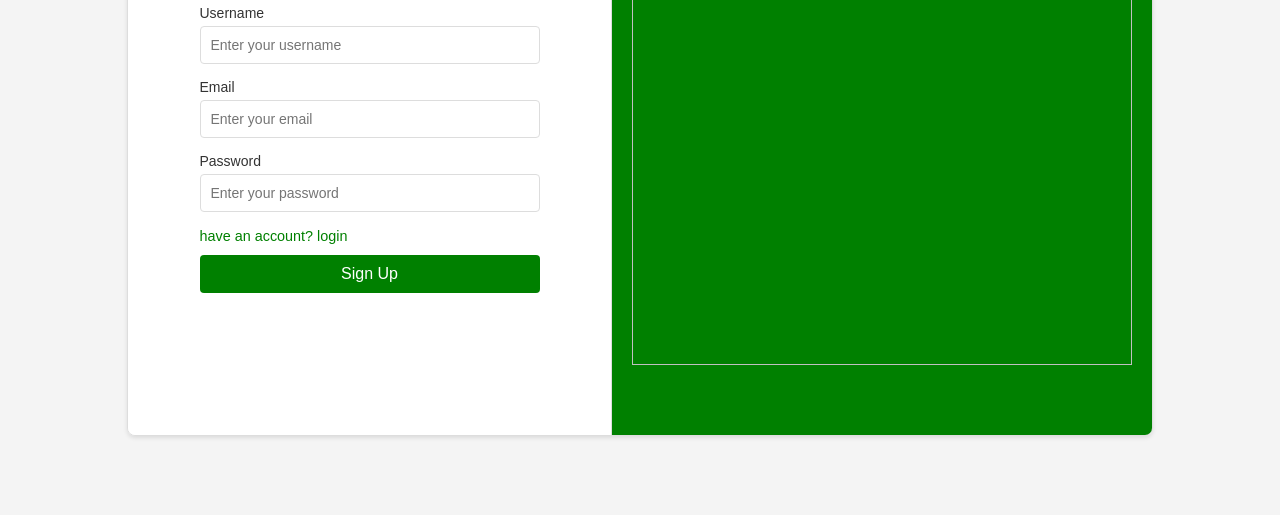
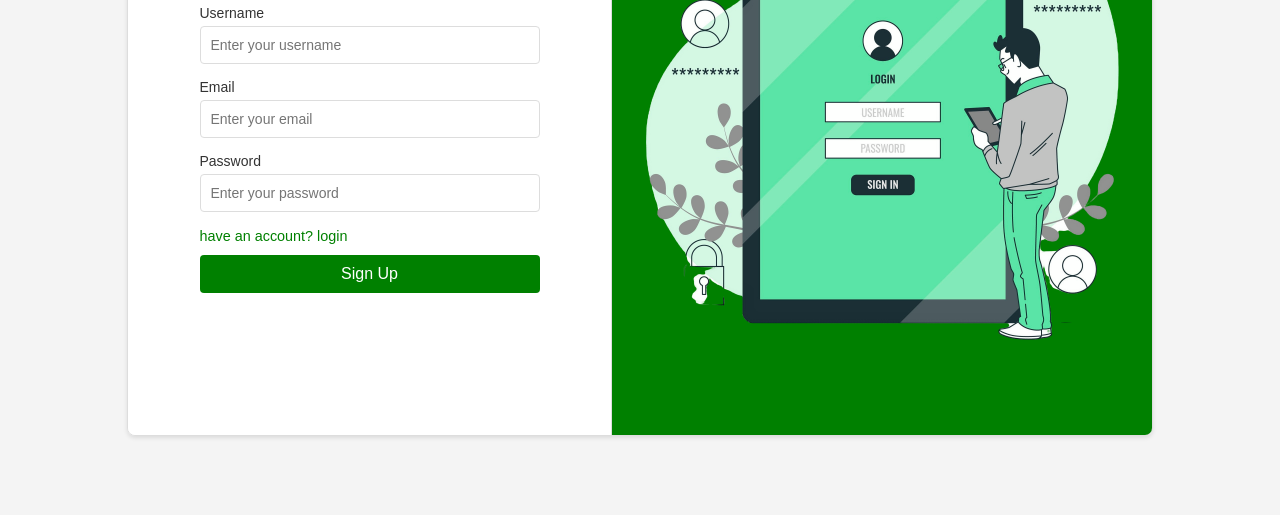
Before and after one commit to bigimann/Taskmaster-App, a plain HTML site: page public/signup.html in a window 1280 px wide. Shown: the part 285-800 px from the top of the page. Drawn offline with Linux system fonts and the light colour scheme.

Commit message:
modified:   public/index.html 	modified:   public/signup.html

```diff
--- a/public/signup.html
+++ b/public/signup.html
@@ -176,12 +176,7 @@
         <!-- Content Section -->
         <div class="content">
           <!-- <p>Welcome to our platform!</p> -->
-          <img
-            src="../public//images//login.png"
-            alt=""
-            width="500px"
-            height="500px"
-          />
+          <img src="images/login.png" alt="" width="500px" height="500px" />
         </div>
       </div>
     </div>
```
Also changed, not shown: public/index.html (+2 -2 lines).
